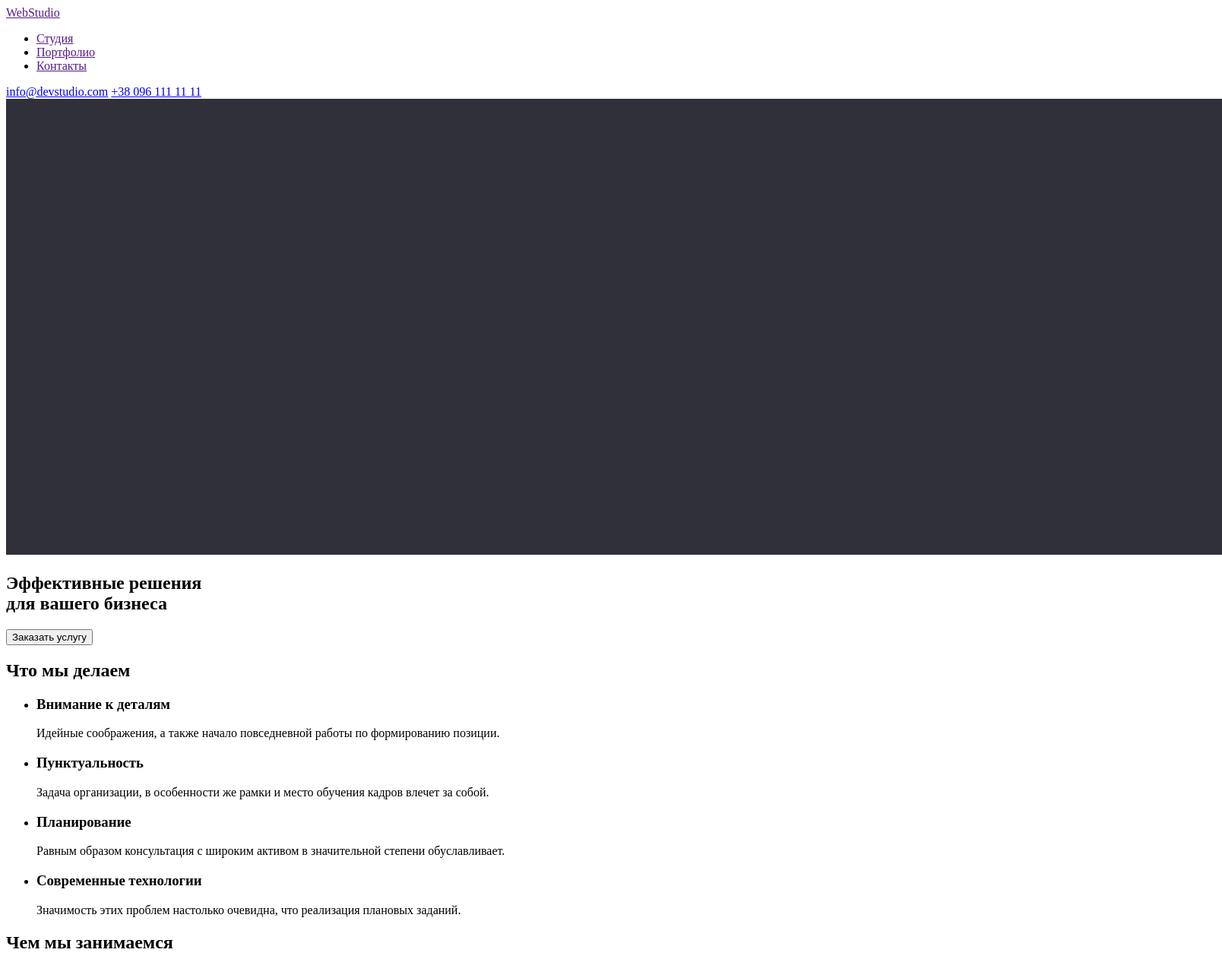
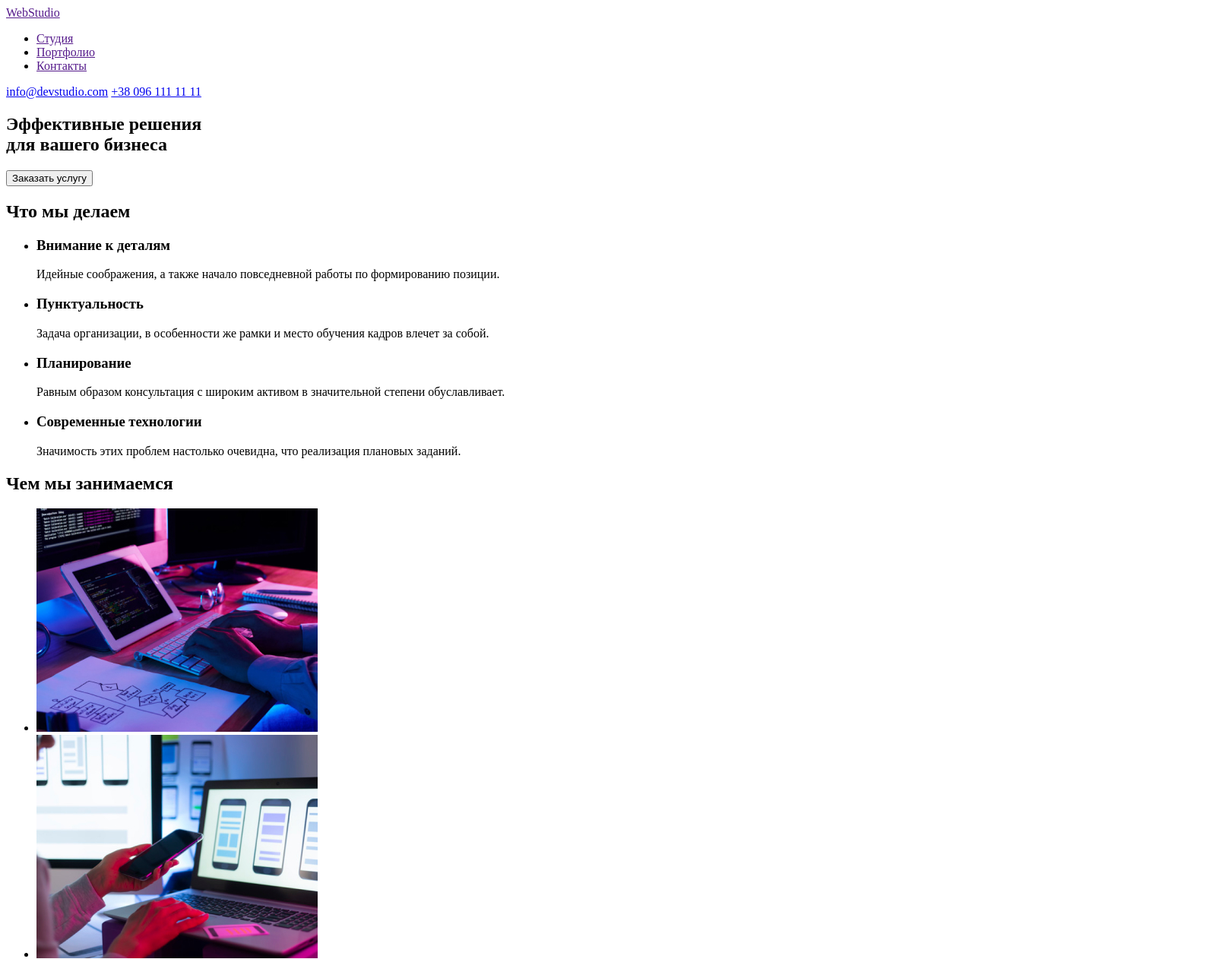
Before and after one commit to velogitara/goit-markup-hw-01, a plain HTML site: page index.html in a window 1280 px wide. Shown: the top 1262 px of the page at 76% size, 1608 px wide, since content can reach past the window. Drawn offline with Linux system fonts and the light colour scheme.

Commit message:
Update index.html

```diff
--- a/index.html
+++ b/index.html
@@ -21,7 +21,6 @@
         </header>
         <main>
             <section>
-                <img src="./images/bg.jpg" alt="фон" width="1600" />
                 <h1>
                     Эффективные решения<br />
                     для вашего бизнеса
@@ -29,7 +28,6 @@
                 <button type="button">Заказать услугу</button>
             </section>
             <section>
-                <div>
                 <h2>Что мы делаем</h2>
                 <ul>
                     <li>
@@ -42,8 +40,8 @@
                     <li>
                         <h3>Пунктуальность</h3>
                         <p>
-                                Задача организации, в особенности же рамки и
-                                место обучения кадров влечет за собой.
+                            Задача организации, в особенности же рамки и место
+                            обучения кадров влечет за собой.
                         </p>
                     </li>
                     <li>
@@ -61,8 +59,8 @@
                         </p>
                     </li>
                 </ul>
-                </div>
-                <div>
+            </section>
+            <section>
                 <h2>Чем мы занимаемся</h2>
                 <ul>
                     <li>
@@ -86,7 +84,6 @@
                         />
                     </li>
                 </ul>
-                </div>
             </section>
             <section>
                 <h2>Наша команда</h2>
```
Lines whose indentation alone changed are shown as unchanged.
